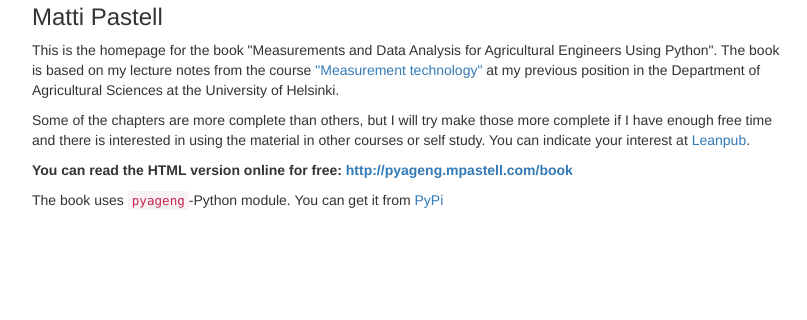
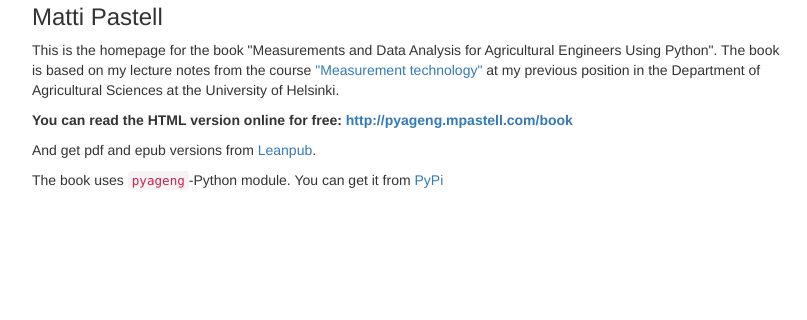
Before and after one commit to mpastell/pyageng_website, a plain HTML site: page index.html in a window 1280 px wide. Shown: the part 102-422 px from the top of the page, 38-845 px from the left. Drawn offline with Linux system fonts and the light colour scheme.

Commit message:
Update index

```diff
--- a/index.html
+++ b/index.html
@@ -27,13 +27,13 @@
             at my previous position in the Department of Agricultural Sciences at the University of Helsinki.
           </p>
 
-          <p>
-            Some of the chapters are more complete than others, but I will try make those more complete if I have enough
-            free time and there is interested in using the material in other courses or self study. You can indicate your interest
-            at <a href="http://leanpub.com/pyageng">Leanpub</a>.
+
+          <p><strong>You can read the HTML version online for free: <a href="http://pyageng.mpastell.com/book">http://pyageng.mpastell.com/book</a></strong> <p>
+            And get pdf and epub versions from <a href="http://leanpub.com/pyageng">Leanpub</a>.
           </p>
 
-          <p><strong>You can read the HTML version online for free: <a href="http://pyageng.mpastell.com/book">http://pyageng.mpastell.com/book</a></strong></p>
+
+          </p>
 
           <p>The book uses <code>pyageng</code>-Python module. You can get it from <a href="https://pypi.python.org/pypi/pyageng">PyPi</a></p>
 
```
